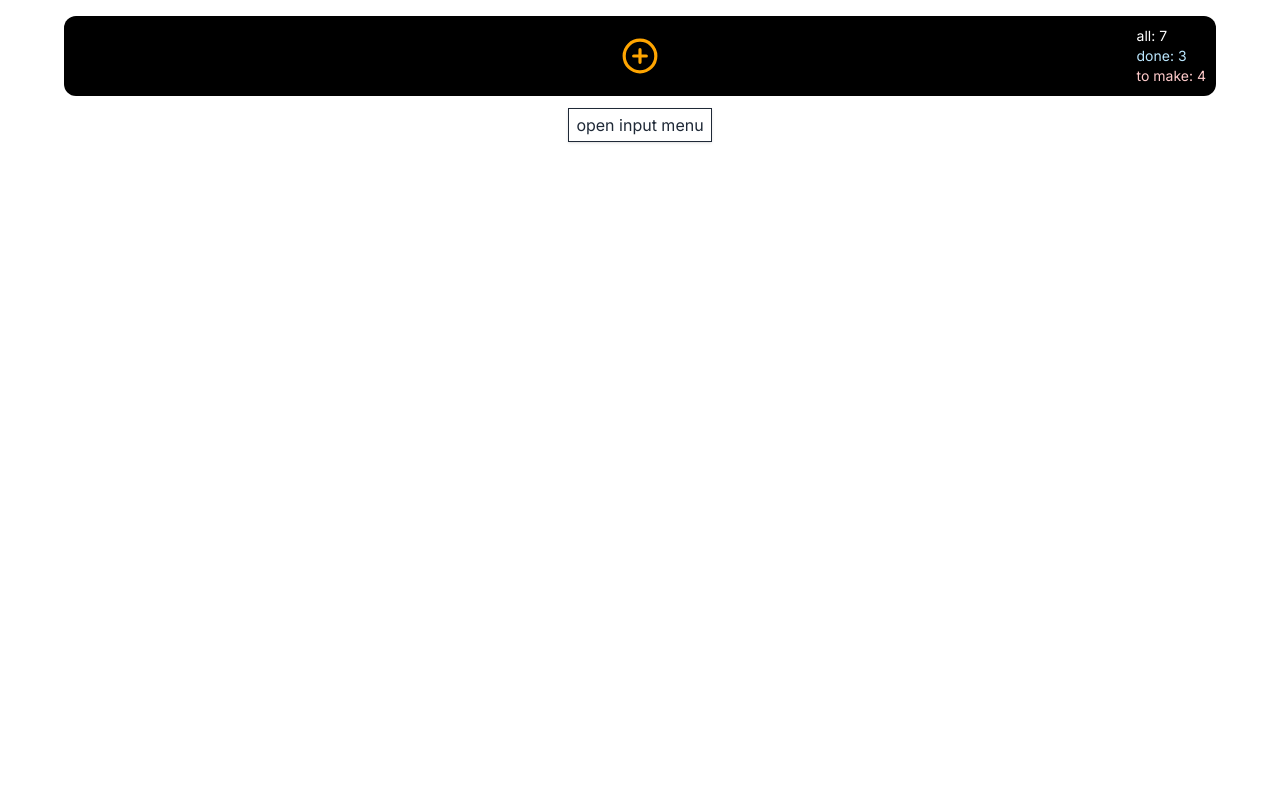
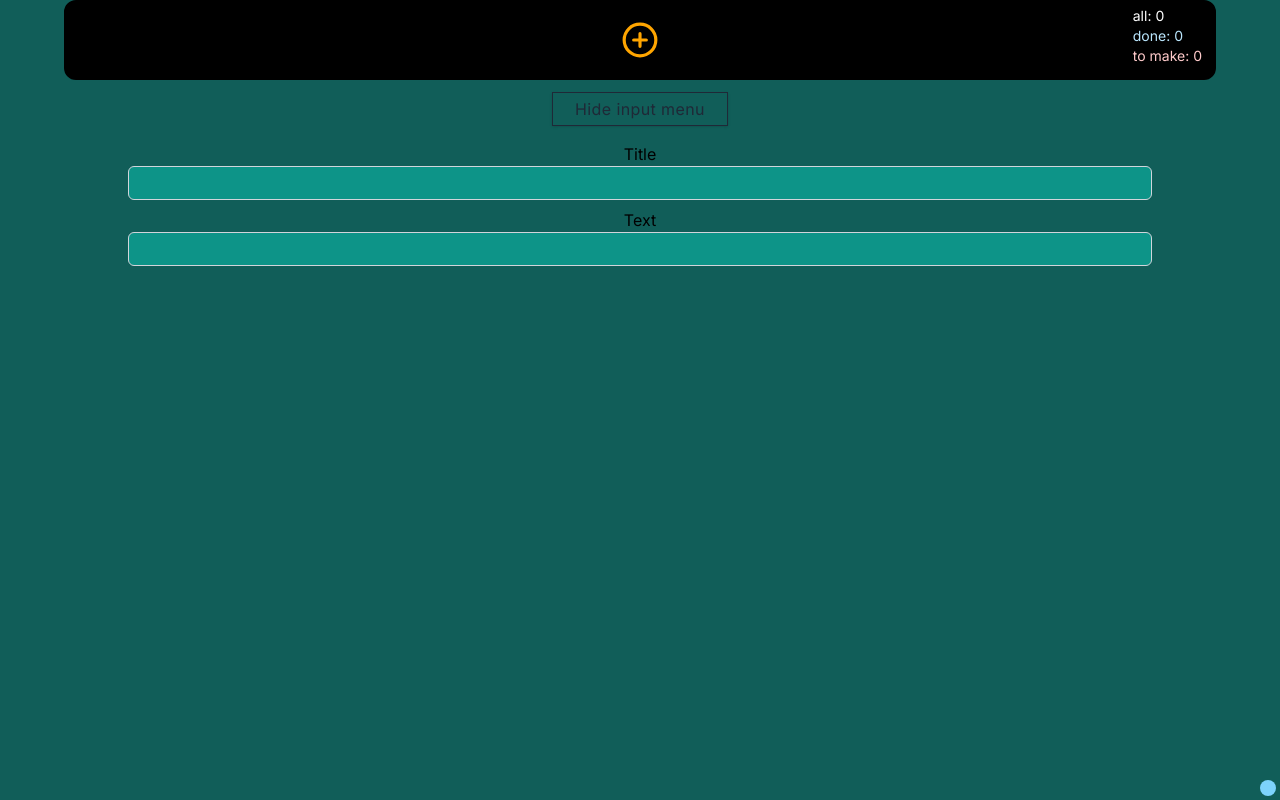
Before and after one commit to magmafellow/todo, a Next.js app: page / in a window 1280 px wide. Built offline with nearby package versions, Linux system fonts and the light colour scheme.

Commit message:
finished v1 dynamic added

```diff
--- a/app/layout.js
+++ b/app/layout.js
@@ -4,7 +4,7 @@ import "./globals.css";
 const inter = Inter({ subsets: ["latin"] });
 
 export const metadata = {
-  title: "Create Next App",
+  title: "www",
   description: "Generated by create next app",
 };
 
--- a/app/lib/TodoConstructor.js
+++ b/app/lib/TodoConstructor.js
@@ -1,9 +1,13 @@
 class TodoConstructor {
-  constructor(id, title, text, time) {
+  constructor(id, title, text, time, statusDone) {
     this.id = id
     this.title = title
     this.text = text
     this.time = time
+    this.statusDone = statusDone || false
+  }
+  getPrettyTime() {
+    return this.time.getUTCHours() + '.' + (this.time.getUTCMinutes() > 9 ? this.time.getUTCMinutes() : '0' + this.time.getUTCMinutes())
   }
 }
 
--- a/app/page.js
+++ b/app/page.js
@@ -6,26 +6,65 @@ import Todo from '@/app/ui/Todo'
 import { useState } from 'react'
 import TodoConstructor from './lib/TodoConstructor'
 
-
-
 export default function Page() {
   const [todos, setTodos] = useState([])
+  const [dark, setDark] = useState(true)
+  const allCounts = todos.length
+  const doneCounts = todos.reduce(
+    (accum, todo) => (todo.statusDone ? 1 : 0) + accum,
+    0,
+  )
+  const activeCounts = allCounts - doneCounts
+  const counts = {
+    allCounts,
+    doneCounts,
+    activeCounts,
+  }
 
   function addTodoHandler(id, title, text, time) {
-    if(text === '') {
-      return false;
+    if (text === '') {
+      return false
     }
     const todo = new TodoConstructor(id, title, text, time)
     const lastTodos = todos.slice()
     lastTodos.push(todo)
     setTodos(lastTodos)
-    return true;
+    return true
+  }
+
+  function toggleTodoStatusHandler(uuid) {
+    const todo = todos.find(todo => todo.id === uuid)
+    todo.statusDone = !todo.statusDone
+    setTodos([...todos])
+  }
+
+  function deleteTodoHandler(uuid) {
+    const todoIndex = todos.findIndex(todo => todo.id === uuid)
+    todos.splice(todoIndex, 1)
+    setTodos(todos.slice())
+  }
+
+  function toggleDark() {
+    setDark(!dark)
   }
 
   return (
-    <div>
-      <CreateButton onCreateTodo={addTodoHandler} />
-      {todos.map((todo) => <Todo key={todo.id} id={todo.id} title={todo.title} text={todo.text} time={todo.time} />)}
+    <div className={`${dark ? 'dark' : ''}`}>
+      <div className='h-screen transition dark:bg-teal-800 bg-teal-100'>
+        <div
+          className={`w-7 h-7 lg:w-4 lg:h-4 rounded-lg cursor-pointer dark:bg-sky-300 bg-sky-800 fixed bottom-1 right-1`}
+          onClick={toggleDark}
+        ></div>
+        <CreateButton onCreateTodo={addTodoHandler} counts={counts} />
+        {todos.map(todo => (
+          <Todo
+            onToggleTodo={toggleTodoStatusHandler}
+            onDeleteTodo={deleteTodoHandler}
+            key={todo.id}
+            todo={todo}
+          />
+        ))}
+      </div>
     </div>
   )
 }
--- a/app/ui/CreateButton.js
+++ b/app/ui/CreateButton.js
@@ -2,17 +2,17 @@ import { useState } from 'react'
 import { v4 as uuidv4 } from 'uuid'
 import styles from './CreateButton.module.css'
 
-export default function CreateButton({ onCreateTodo }) {
+export default function CreateButton({ onCreateTodo, counts }) {
   const pathToCreate = 'createButton.svg'
   const [titleValue, setTitleValue] = useState('')
   const [textValue, setTextValue] = useState('')
-  const [shownInputs, setShownInputs] = useState(false)
+  const [shownInputs, setShownInputs] = useState(true)
 
   return (
     <form>
       {/* button for create */}
       <div
-        className='h-20 mb-3 mt-4 w-[90%] cursor-pointer rounded-xl flex justify-center items-center mx-auto bg-black relative'
+        className='h-20 mb-3 w-[90%] cursor-pointer rounded-xl flex justify-center items-center mx-auto bg-slate-500 border-4 dark:bg-black dark:border-4 dark:border-black relative'
         onClick={() => {
           const success = onCreateTodo(uuidv4(), titleValue, textValue, new Date())
           if(success) {
@@ -27,39 +27,39 @@ export default function CreateButton({ onCreateTodo }) {
             styles[`container-info`]
           }`}
         >
-          <span className=''>all: 7</span>
-          <span className='text-sky-200'>done: 3</span>
-          <span className='text-red-200'>to make: 4</span>
+          <span className={`${counts.activeCounts === 0 && counts.allCounts > 0 ? 'text-emerald-300 text-normal font-bold' : ''}`}>all: { counts.allCounts } { counts.activeCounts === 0 && counts.allCounts > 0 ? 'super!' : '' }</span>
+          <span className='text-sky-200'>done: { counts.doneCounts }</span>
+          <span className='text-red-200'>to make: { counts.activeCounts }</span>
         </div>
       </div>
       {/* toggle for wrapper for inpurts */}
         <div
-          className='cursor-pointer hover:bg-amber-200 hover:text-amber-800 mb-2 max-w-36 p-1 transition text-gray-800 shadow flex justify-center border border-gray-800 mx-auto toggle-for-wrapper'
+          className='sm:tracking-wide cursor-pointer hover:bg-amber-200 hover:text-amber-800 mb-2 xl:mb-4 2xl:mb-6 max-w-44 p-1 transition text-gray-800 shadow flex justify-center border border-gray-800 mx-auto toggle-for-wrapper'
           onClick={() => {
             setShownInputs(!shownInputs)
           }}
         >
-          open input menu
+          { shownInputs ? 'Hide' : 'Show' } input menu
         </div>
       {/* wrapper for inputs */}
       <div className={shownInputs ? '' : 'hidden'}>
-        <label htmlFor='title' className='text-center block'>
+        <label htmlFor='title' className='2xl:text-xl 2xl:tracking-wide text-center block'>
           Title
         </label>
         <input
           id='title'
-          className='mx-auto mb-2 block w-[80%] p-1 border border-gray-300 rounded-md'
+          className='mx-auto dark:bg-teal-600 dark:text-white mb-2 block w-[80%] p-1 border border-gray-300 rounded-md'
           value={titleValue}
           onChange={e => {
             setTitleValue(e.target.value)
           }}
         />
-        <label htmlFor='text' className='text-center block'>
+        <label htmlFor='text' className='2xl:text-xl 2xl:tracking-wide text-center block'>
           Text
         </label>
         <input
           id='text'
-          className='mx-auto mb-4 block w-[80%] p-1 border border-gray-300 rounded-md'
+          className='mx-auto dark:bg-teal-600 dark:text-white mb-4 xl:mb-6 2xl:mb-8 block w-[80%] p-1 border border-gray-300 rounded-md'
           value={textValue}
           onChange={e => {
             setTextValue(e.target.value)
--- a/app/ui/Todo.js
+++ b/app/ui/Todo.js
@@ -1,16 +1,42 @@
 import styles from './Todo.module.css'
 
-export default function Todo({ id, title, text, time }) {
+export default function Todo({ todo, onToggleTodo, onDeleteTodo }) {
   return (
-    <div className={`min-h-20 w-[90%] mb-4 mx-auto rounded-xl ${styles[`todo-container`]}`}>
-      <div className={`bg-[#D9D9D9] text-lg font-bold text-center p-1 ${styles['todo-text-top']}`}>{title}</div>
-      <div className={`bg-[#D9D9D9] px-2 pb-1 ${styles['todo-text-bottom']}`}>
-        {text}
+    <div
+      className={`min-h-20 w-[90%] mb-4 mx-auto shadow-inner rounded-xl ${
+        styles[`todo-container`]
+      }`}
+    >
+      <div
+        className={`${
+          todo.statusDone ? `bg-teal-500 dark:bg-teal-950 dark:text-teal-200 text-teal-50` : `bg-white dark:bg-stone-400 dark:text-white`
+        } 2xl:text-2xl text-lg font-bold text-center p-1 md:tracking-wide ${
+          styles['todo-text-top']
+        }`}
+      >
+        {todo.title} <span>{todo.getPrettyTime()}</span> {todo.statusDone ? `*` : ``}
+      </div>
+      <div
+        className={`${
+          todo.statusDone ? `bg-teal-500 dark:bg-teal-950 dark:text-teal-200 text-teal-50` : `bg-white dark:bg-stone-400 dark:text-white`
+        } 2xl:text-xl md:tracking-wide px-2 pb-1 ${styles['todo-text-bottom']}`}
+      >
+        {todo.text}
       </div>
       {/* under text slide */}
       <div className={`bg-gray-700 flex cursor-pointer ${styles.slide}`}>
-        <div className='hover:bg-green-700 bg-green-800 grow flex justify-center items-center'><img src='/checkMark.svg' /></div>
-        <div className='hover:bg-gray-700 bg-gray-800 grow flex justify-center items-center'><img className='text-white' src='/bin.svg' /></div>
+        <div
+          onClick={() => onToggleTodo(todo.id)}
+          className='hover:bg-green-700 2xl:scale-125 bg-green-800 grow flex justify-center items-center'
+        >
+          <img src='/checkMark.svg' />
+        </div>
+        <div
+          onClick={() => onDeleteTodo(todo.id)}
+          className='hover:bg-gray-700 2xl:scale-125 bg-gray-800 grow flex justify-center items-center'
+        >
+          <img className='text-white' src='/bin.svg' />
+        </div>
       </div>
     </div>
   )
--- a/app/ui/Todo.module.css
+++ b/app/ui/Todo.module.css
@@ -43,6 +43,15 @@
     height: 0;
   }
   .todo-container:hover .slide {
-    height: 30px;
+    height: 40px;
   }
 }
+
+@media (min-width: 1536px) {
+  .slide {
+    height: 0;
+  }
+  .todo-container:hover .slide {
+    height: 50px;
+  }
+}
--- a/tailwind.config.js
+++ b/tailwind.config.js
@@ -15,4 +15,5 @@ module.exports = {
     },
   },
   plugins: [],
+  darkMode: 'class',
 };
```
Also changed, not shown: public/notes-picture.png (added).
